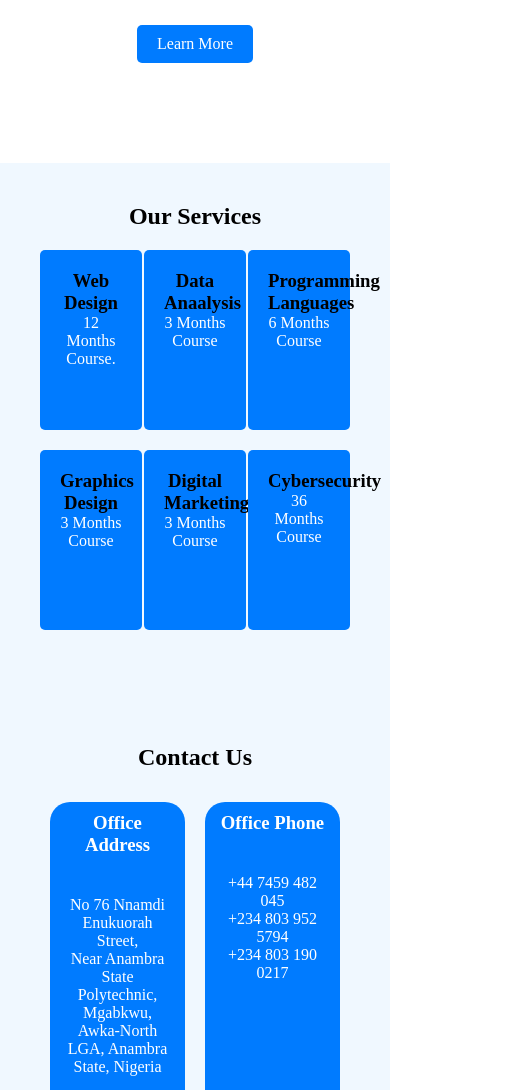
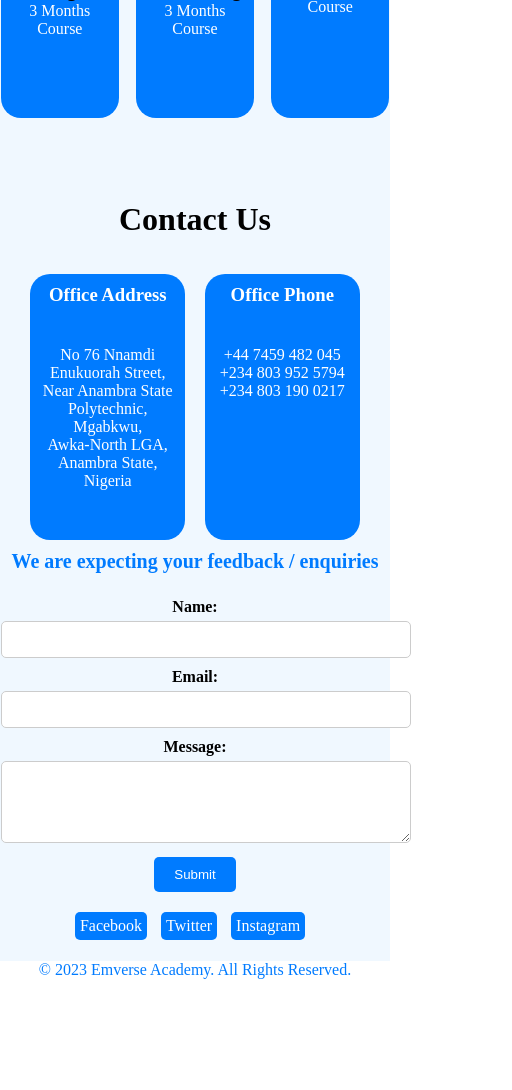
Before and after one commit to Jmmadubuike/emverse-academy-remake, a plain HTML site: page index.html in a window 390 px wide. Shown: the part 549-1639 px from the top of the page, 512 px wide, since content can reach past the window. After the commit the page ends 1540 px from the top, so only its background shows below. Drawn offline with Linux system fonts and the light colour scheme.

Commit message:
Update styles.css

```diff
--- a/css/styles.css
+++ b/css/styles.css
@@ -225,3 +225,130 @@ input[type="submit"]:hover {
     text-align: center;
     color: #007BFF;
 }
+
+@media (max-width: 600px) {
+    header {
+        background-image: url('../images/header-remake.jpg');
+        background-size: cover;
+        color: #fff;
+        text-align: center;
+        padding: 10px 0;
+    }
+    h1 {
+        font-size: 2.5rem;
+        margin-bottom: 5px;
+    }
+    .header-paragraph {
+        font-size: 1rem;
+    }
+    header {
+        background-image: url('../images/header-remake.jpg');
+        background-size: cover;
+        color: #fff;
+        text-align: center;
+        padding: 50px 0;
+    }
+    .learn-more-button {
+        display: inline-block;
+        padding: 5px 10px;
+        background-color: #007BFF;
+        color: #fff;
+        text-decoration: none;
+        border-radius: 5px;
+        transition: background-color 0.3s ease;
+    }
+    main {
+        max-width: 600px;
+        padding: 1px;
+        height: 1270px;
+    }
+
+    section {
+        margin-bottom: 10px;
+    }
+
+    h2 {
+        font-size: 20px;
+        margin-bottom: 25px;
+    }
+
+    #our-services {
+        text-align: center;
+    }
+
+    #contact-us {
+        text-align: center;
+        background-color: aliceblue;
+        border: #ccc;
+    }
+
+    .main {
+        background-color: aliceblue;
+    }
+
+    .contact-container {
+        display: flex;
+        flex-direction: column;
+        align-items: center;
+        text-align: center;
+    }
+
+    .contact-info {
+        display: flex;
+        justify-content: space-between;
+        width: 90%;
+    }
+
+    .office-address,
+    .office-phone {
+        flex: 1;
+        margin: 10px;
+        padding: 10px;
+        background-color: #007BFF;
+        border-radius: 20px;
+        color: rgb(255, 255, 255);
+    }
+
+    .feedback {
+        text-align: center;
+        font-size: 2rem;
+        color: #007BFF;
+    }
+
+    .contact_us {
+        font-size: 2rem;
+        padding: 1px;
+        border-radius: 50px;
+        color: rgb(0, 0, 0);
+    }
+
+    .service-category {
+        display: flex;
+        flex-wrap: wrap;
+        justify-content: space-between;
+        height: 200px;
+    }
+
+    .service {
+        width: 20%;
+        background-color: #007BFF;
+        padding: 20px;
+        border-radius: 20px;
+        margin-bottom: 20px;
+    }
+    .social-media-links a {
+        display: inline-block;
+        background-color: #007BFF;
+        border-radius: 5px;
+        margin-right: 10px;
+        color: white;
+        text-decoration: none;
+        font-weight: lighter;
+        padding: 5px;
+    }
+    .footer {
+        height: 30px;
+
+    }
+
+}
```
